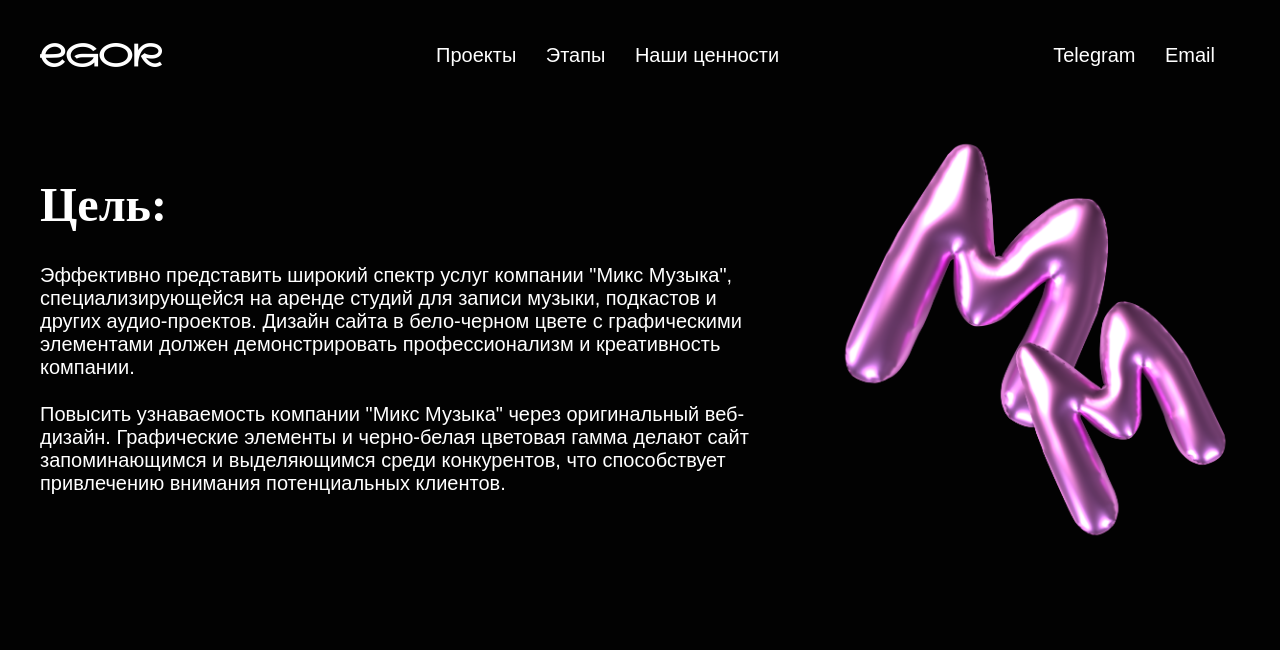
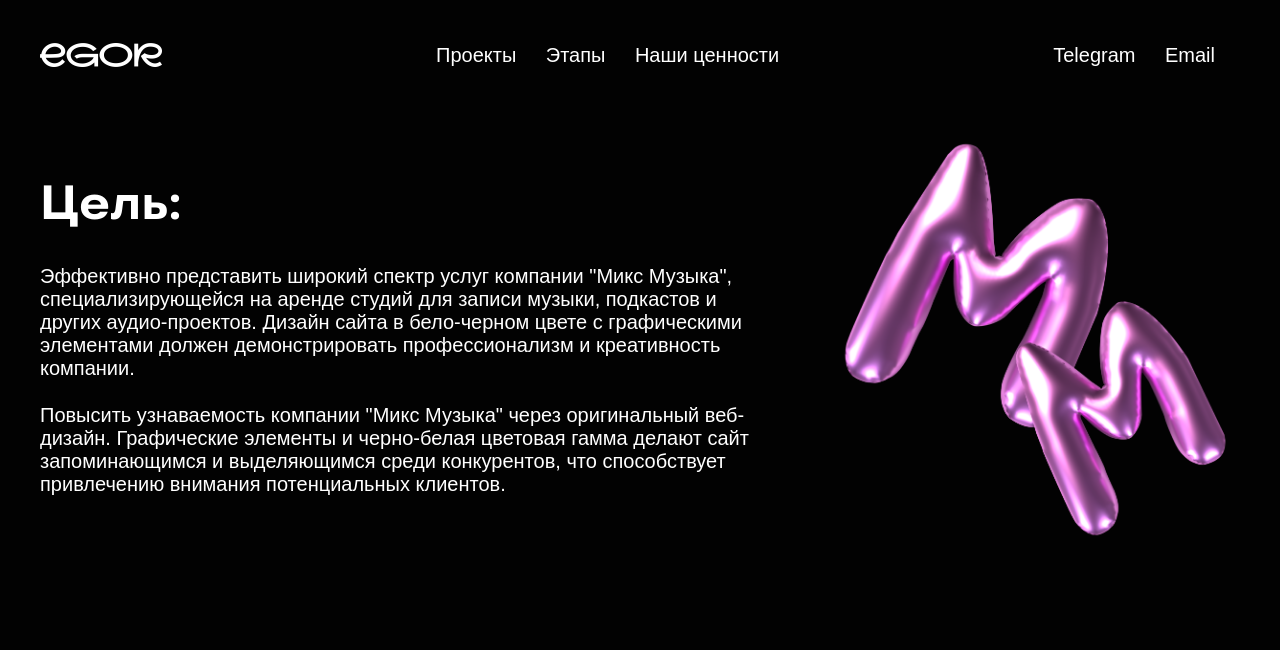
Before and after one commit to SenseAdmin/Portfolio, a plain HTML site: page mixMusic.html in a window 1280 px wide. Shown: the top 650 px of the page. Drawn offline with Linux system fonts and the light colour scheme; grey boxes are pictures that could not be loaded.

Commit message:
Update mixMusic.html

```diff
--- a/mixMusic.html
+++ b/mixMusic.html
@@ -9,6 +9,7 @@
     <link href="https://fonts.googleapis.com/css2?family=Inter:wght@100..900&display=swap" rel="stylesheet">
     <link rel="stylesheet" href="style.css">
     <link rel="shortcut icon" type="image/png" href="img/head-img.png">
+    <link href="fonts/stylesheet.css" rel="stylesheet" type="text/css">
 </head>
 <body>
 
```
